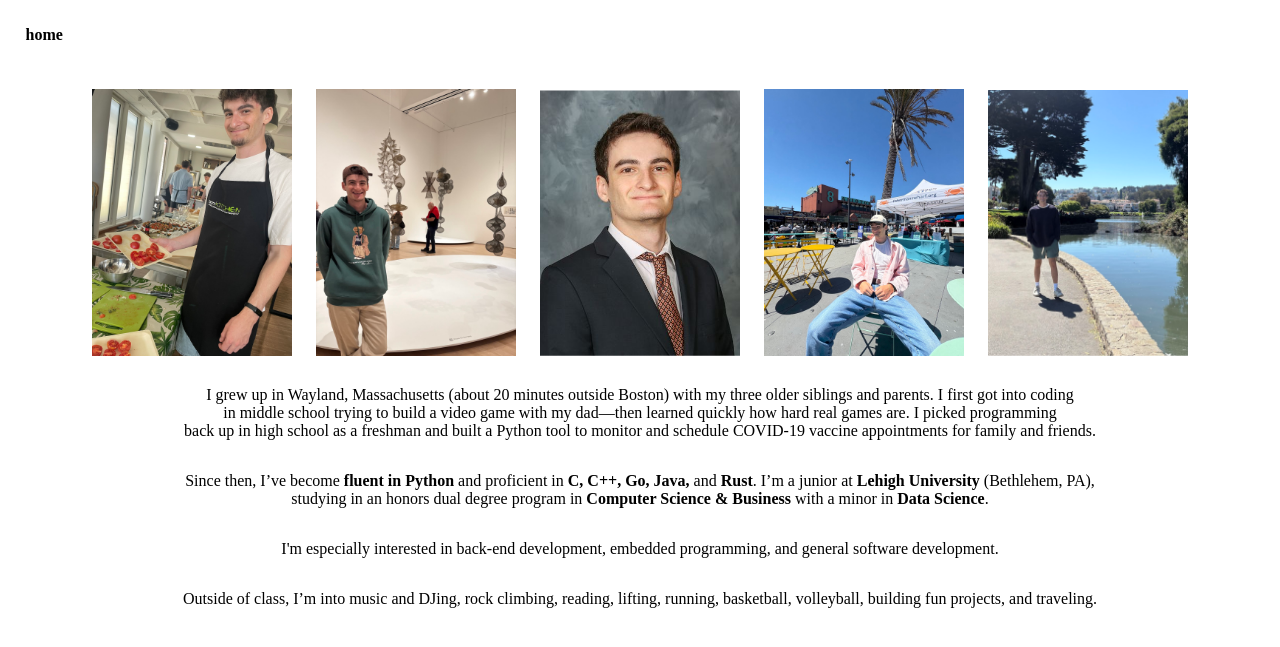
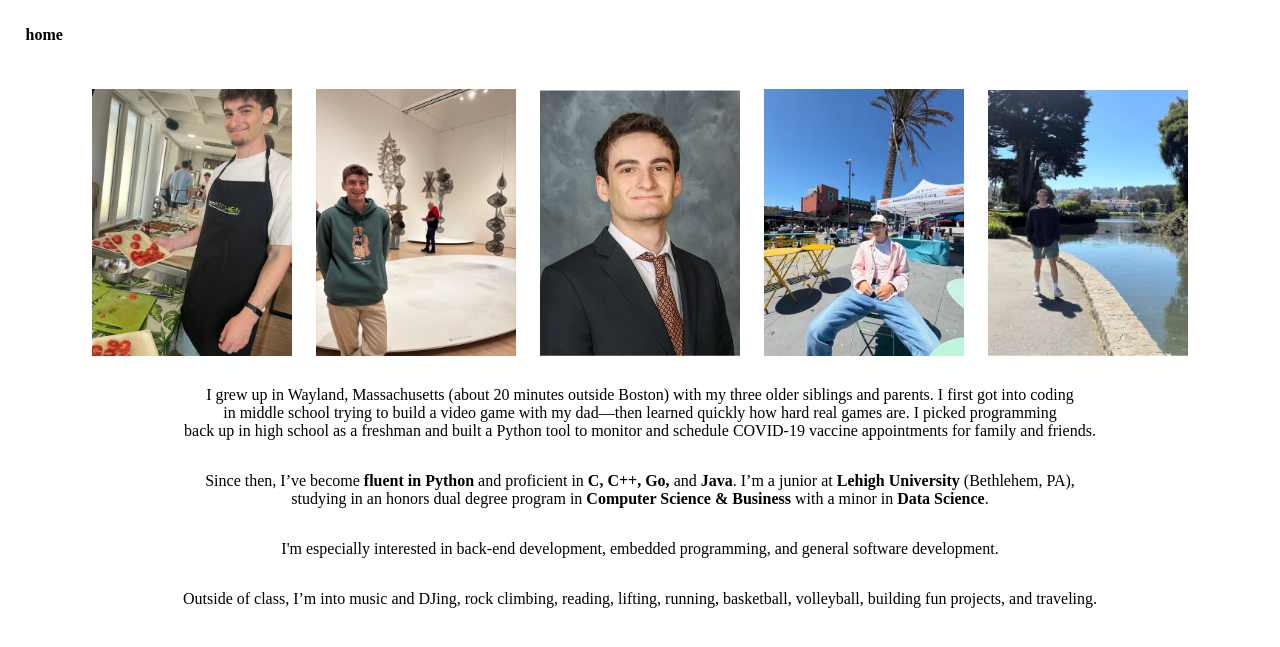
Before and after one commit to benastahl/ben_portfolio_website, a Flask app: page /about in a window 1280 px wide. Shown: the top 647 px of the page. Run offline with Flask 3, Linux system fonts and the light colour scheme.

Commit message:
about update

```diff
--- a/templates/about.html
+++ b/templates/about.html
@@ -31,7 +31,7 @@
             I picked programming<br>back up in high school as a freshman and built a Python tool to monitor and schedule COVID-19 vaccine appointments for family and friends.
         </p>
         <p>
-            Since then, I’ve become <strong>fluent in Python</strong> and proficient in <strong>C, C++, Go, Java,</strong> and <strong>Rust</strong>.
+            Since then, I’ve become <strong>fluent in Python</strong> and proficient in <strong>C, C++, Go,</strong> and <strong>Java</strong>.
             I’m a junior at <strong>Lehigh University</strong> (Bethlehem, PA),<br>studying in an honors dual degree program in
             <strong>Computer Science &amp; Business</strong> with a minor in <strong>Data Science</strong>.
         </p>
```
